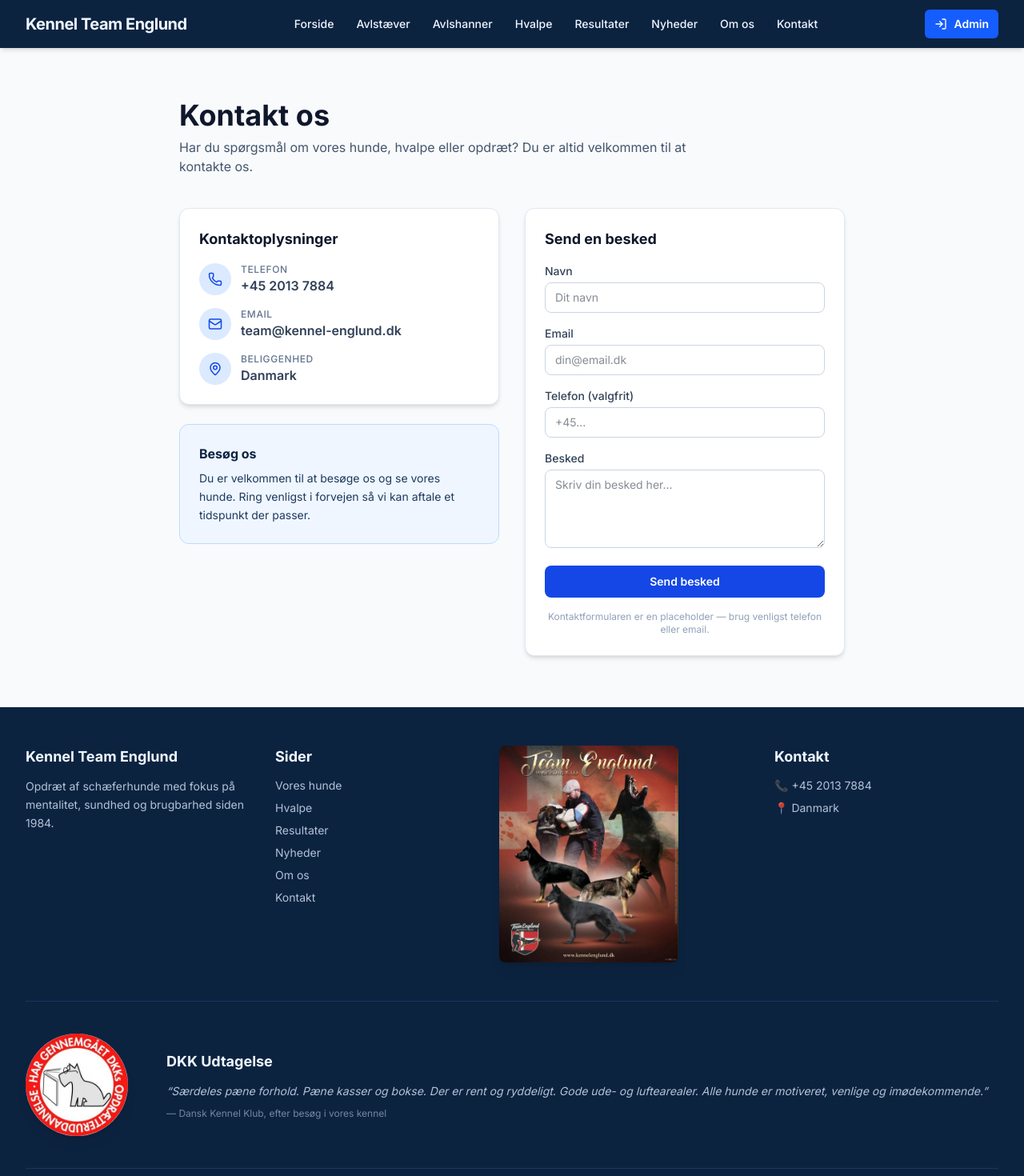
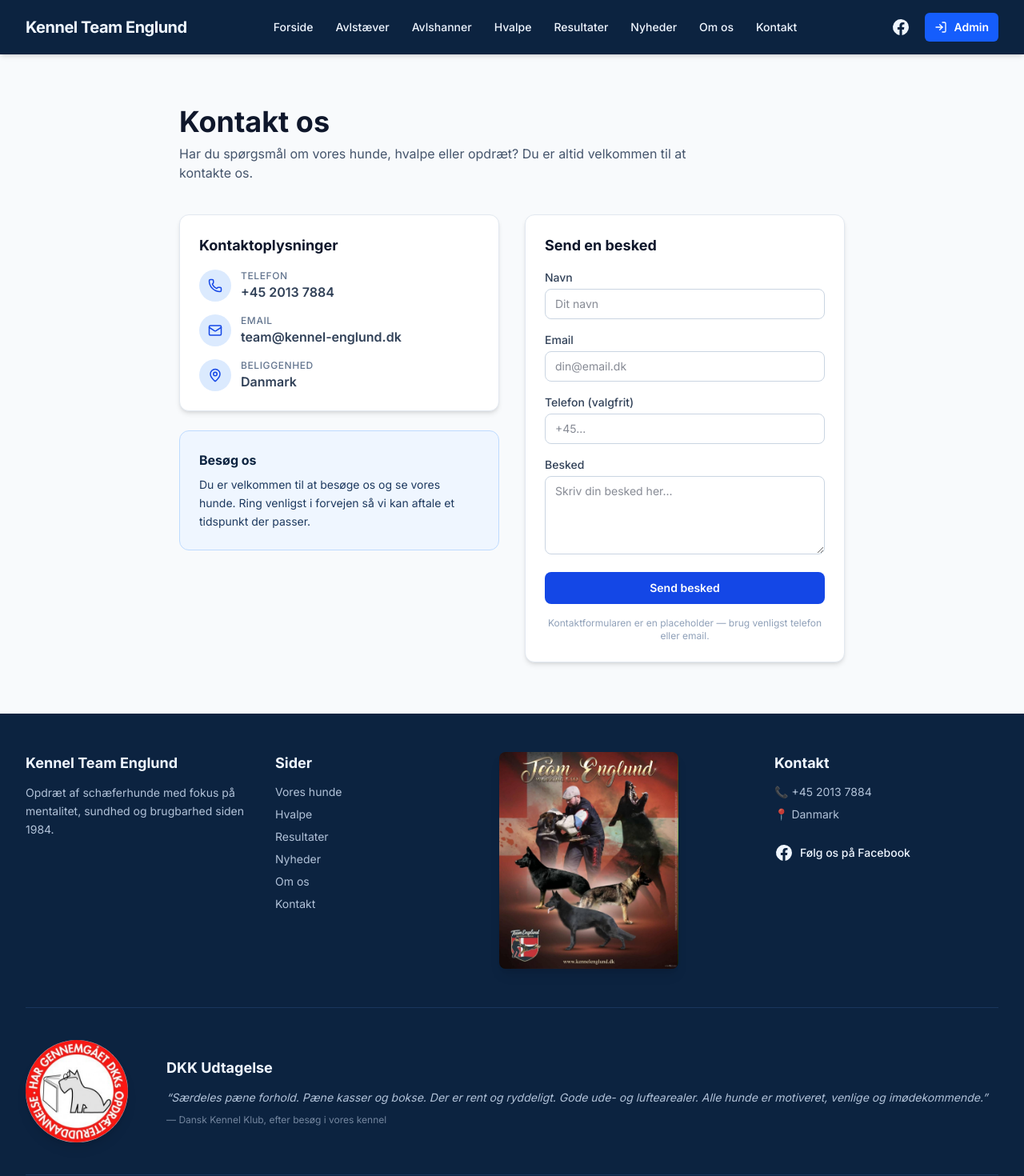
Before and after one commit to marienlund/kennel-englund, a Next.js app: page /kontakt in a window 1280 px wide. Shown: the top 1470 px of the page at 80% size. Built offline with nearby package versions, Linux system fonts and the light colour scheme; no server answers; the database is empty.

Commit message:
Add Facebook links to the navigation and footer

```diff
--- /dev/null
+++ b/src/components/FacebookLink.tsx
@@ -0,0 +1,19 @@
+import { FACEBOOK_URL } from '@/lib/social'
+
+export default function FacebookLink({ showLabel = false }: { showLabel?: boolean }) {
+  return (
+    <a
+      href={FACEBOOK_URL}
+      target="_blank"
+      rel="noopener noreferrer"
+      aria-label="Kennel Team Englund på Facebook (åbner i ny fane)"
+      title="Kennel Team Englund på Facebook"
+      className="inline-flex min-h-11 min-w-11 shrink-0 items-center justify-center gap-2 rounded-md px-2 text-blue-50 hover:bg-[#1e3a5f] hover:text-white focus-visible:outline-2 focus-visible:outline-offset-2 focus-visible:outline-blue-300 transition-colors"
+    >
+      <svg viewBox="0 0 24 24" width="24" height="24" fill="currentColor" aria-hidden="true">
+        <path d="M22 12a10 10 0 1 0-11.563 9.878v-6.987H7.898V12h2.539V9.797c0-2.506 1.493-3.89 3.777-3.89 1.094 0 2.238.195 2.238.195v2.46h-1.26c-1.243 0-1.63.772-1.63 1.563V12h2.774l-.444 2.89h-2.33v6.988A10.002 10.002 0 0 0 22 12Z" />
+      </svg>
+      {showLabel && <span className="text-sm font-medium">Følg os på Facebook</span>}
+    </a>
+  )
+}
--- a/src/components/Footer.tsx
+++ b/src/components/Footer.tsx
@@ -1,4 +1,5 @@
 import Link from 'next/link'
+import FacebookLink from '@/components/FacebookLink'
 
 export default function Footer() {
   return (
@@ -31,6 +32,9 @@ export default function Footer() {
               <li>📞 <a href="tel:+4520137884" className="hover:text-blue-200 transition-colors">+45 2013 7884</a></li>
               <li>📍 Danmark</li>
             </ul>
+            <div className="mt-4 -ml-2">
+              <FacebookLink showLabel />
+            </div>
           </div>
         </div>
 
--- a/src/components/Navbar.tsx
+++ b/src/components/Navbar.tsx
@@ -1,5 +1,6 @@
 import Link from 'next/link'
 import { LogIn } from 'lucide-react'
+import FacebookLink from '@/components/FacebookLink'
 
 const links = [
   { href: '/', label: 'Forside' },
@@ -32,12 +33,15 @@ export default function Navbar() {
               </Link>
             ))}
           </div>
-          <Link
-            href="/login"
-            className="order-2 xl:order-3 inline-flex shrink-0 items-center gap-2 rounded-md bg-blue-600 px-3 py-2 text-sm font-semibold text-white hover:bg-blue-500 transition-colors"
-          >
-            <LogIn size={16} aria-hidden="true" /> Admin
-          </Link>
+          <div className="order-2 xl:order-3 flex shrink-0 items-center gap-2">
+            <FacebookLink />
+            <Link
+              href="/login"
+              className="inline-flex shrink-0 items-center gap-2 rounded-md bg-blue-600 px-3 py-2 text-sm font-semibold text-white hover:bg-blue-500 transition-colors"
+            >
+              <LogIn size={16} aria-hidden="true" /> Admin
+            </Link>
+          </div>
         </div>
       </div>
     </nav>
--- /dev/null
+++ b/src/lib/social.ts
@@ -0,0 +1 @@
+export const FACEBOOK_URL = 'https://www.facebook.com/teamenglund'
```
